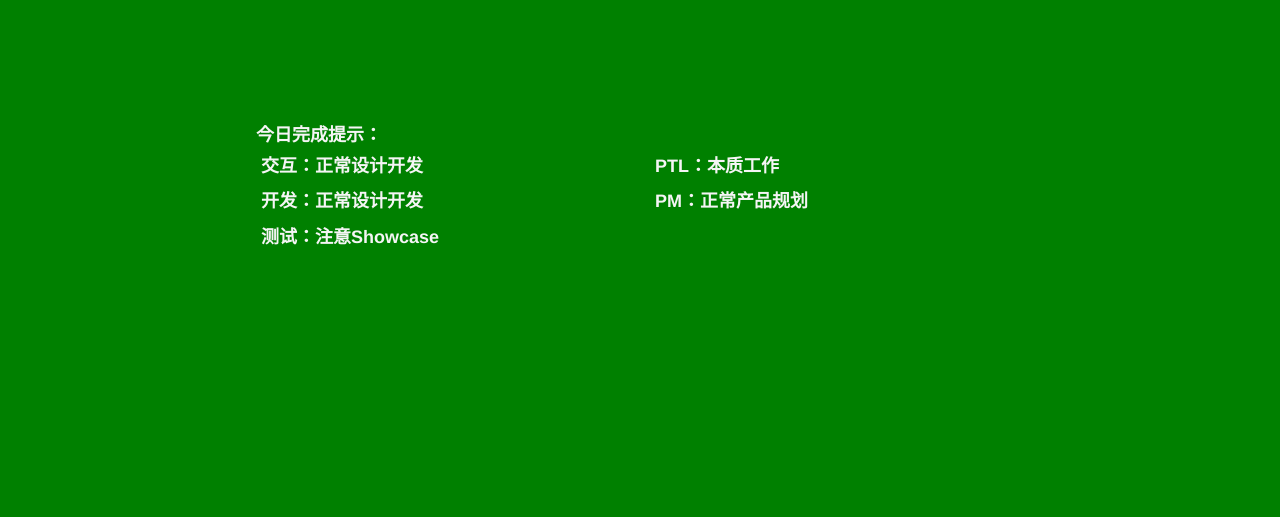
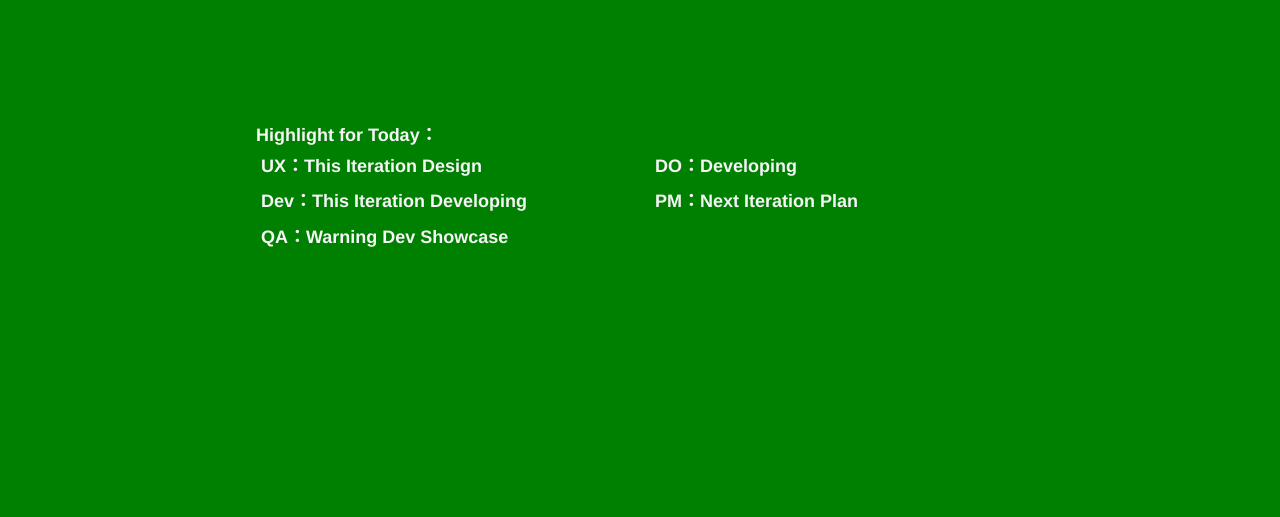
Before and after one commit to wangzhe/iterationwall, a website: page wall.html in a window 1280 px wide. Shown: the part 283-800 px from the top of the page. Drawn offline with Linux system fonts and the light colour scheme.

Commit message:
modify some word

```diff
--- a/js/controller/WallController.js
+++ b/js/controller/WallController.js
@@ -54,59 +54,59 @@ app.controller('MainController', ['$scope', function ($scope) {
         },
         {
             iteration_day: "星期一",
-            ptl_task: "本质工作",
-            pm_task: "正常产品规划",
-            ue_task: "正常设计开发",
-            dev_task: "正常设计开发",
-            test_task: "注意Showcase",
+            ptl_task: "Developing",
+            pm_task: "Next Iteration Plan",
+            ue_task: "This Iteration Design",
+            dev_task: "This Iteration Developing",
+            test_task: "Warning Dev Showcase",
         },
         {
             iteration_day: "星期二",
-            ptl_task: "本质工作",
-            pm_task: "正常产品规划",
-            ue_task: "正常设计开发",
-            dev_task: "正常设计开发",
-            test_task: "注意Showcase",
+            ptl_task: "Developing",
+            pm_task: "Next Iteration Plan",
+            ue_task: "This Iteration Design",
+            dev_task: "This Iteration Developing",
+            test_task: "Warning Dev Showcase",
         },
         {
             iteration_day: "星期三",
-            ptl_task: "本质工作",
-            pm_task: "正常产品规划",
-            ue_task: "正常设计开发",
-            dev_task: "正常设计开发",
-            test_task: "注意Showcase",
+            ptl_task: "Warning Dev Solution Review",
+            pm_task: "Next Iteration Plan",
+            ue_task: "This Iteration Design",
+            dev_task: "This Iteration Developing",
+            test_task: "Warning Dev Showcase",
         },
         {
             iteration_day: "星期四",
-            ptl_task: "注意各端可能的方案问题",
-            pm_task: "正常产品规划",
-            ue_task: "正常设计开发",
-            dev_task: "正常设计开发",
-            test_task: "注意Showcase",
+            ptl_task: "Warning Dev Integration Review",
+            pm_task: "Next Iteration Plan",
+            ue_task: "This Iteration Design",
+            dev_task: "This Iteration Developing",
+            test_task: "Warning Dev Showcase",
         },
         {
             iteration_day: "星期五",
-            ptl_task: "联调有问题及时找XTA们",
-            pm_task: "正常产品规划",
-            ue_task: "最后设计调整",
-            dev_task: "联合调试",
-            test_task: "功能测试",
+            ptl_task: "Warning Dev Integration Issue",
+            pm_task: "Next Iteration Plan",
+            ue_task: "Final UX Adjustment",
+            dev_task: "Integration Development",
+            test_task: "Functional Test",
         },
         {
             iteration_day: "星期六",
-            ptl_task: "一切顺利么？",
-            pm_task: "有空去看看用户",
-            ue_task: "天气好去摄影",
-            dev_task: "希望今天不用加班",
-            test_task: "希望今天好好休息",
+            ptl_task: "Everything OK？",
+            pm_task: "Think about User Feedback",
+            ue_task: "Good Weather, let's photographing",
+            dev_task: "No overwork, fingers-cross",
+            test_task: "Have a good rest",
         },
         {
             iteration_day: "星期日",
-            ptl_task: "kick-off邀请运营",
-            pm_task: "开心星期日",
-            ue_task: "开心星期日",
-            dev_task: "开心星期日",
-            test_task: "开心星期日",
+            ptl_task: "kick-off invite Ops",
+            pm_task: "Happy Sunday",
+            ue_task: "Happy Sunday",
+            dev_task: "Happy Sunday",
+            test_task: "Happy Sunday",
         },
         {
             iteration_day: "星期一",
--- a/wall.html
+++ b/wall.html
@@ -27,29 +27,29 @@
     <div class="iteration">
         <div class="row">
             <div class="col-xs-12 col-sm-4">
-                循环迭代号：No.{{ iterationsNumber }}
+                Iteration：No.{{ iterationsNumber }}
             </div>
             <div class="col-xs-12 col-sm-4">
-                今天是迭代第 {{ iteration_days_from_start }} 天
+                Developing {{ iteration_days_from_start }} days
             </div>
             <div class="col-xs-12 col-sm-4">
-                还有 {{ iteration_days_left }} 日迭代结束
+                {{ iteration_days_left }} days left
             </div>
         </div>
     </div>
     <div class="prompt">
-        今日完成提示：
+        Highlight for Today：
         <div class="row">
             <div class="col-xs-12 col-sm-6">
-                交互：{{ iteration.ue_task }}
+                UX：{{ iteration.ue_task }}
             </div>
             <div class="col-xs-12 col-sm-6">
-                PTL：{{ iteration.ptl_task }}
+                DO：{{ iteration.ptl_task }}
             </div>
         </div>
         <div class="row">
             <div class="col-xs-12 col-sm-6">
-                开发：{{ iteration.dev_task }}
+                Dev：{{ iteration.dev_task }}
             </div>
             <div class="col-xs-12 col-sm-6">
                 PM：{{ iteration.pm_task }}
@@ -57,7 +57,7 @@
         </div>
         <div class="row">
             <div class="col-xs-12 col-sm-6">
-                测试：{{ iteration.test_task }}
+                QA：{{ iteration.test_task }}
             </div>
             <div class="col-xs-12 col-sm-6">
             </div>
```
Also changed, not shown: 1 other file.
